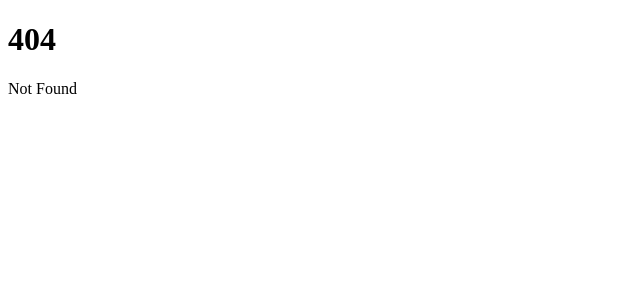
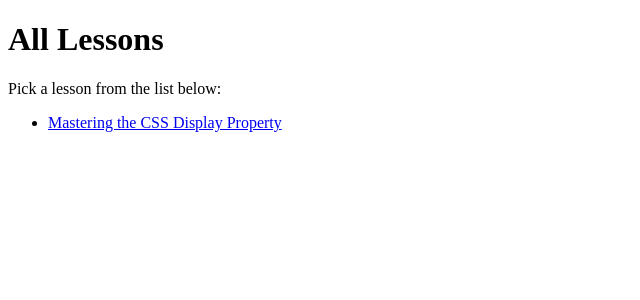
Before and after one commit to koflaherty/css-workshop, a SvelteKit app: page /lessons in a window 1280 px wide. Before the commit this address had no page. Shown: the top 300 px of the page, without its empty margins (0-640 px from the left). Built offline with nearby package versions, Linux system fonts and the light colour scheme.

Commit message:
Setup better lesson structure

```diff
--- a/src/routes/landing/+page.svelte
+++ b/src/routes/landing/+page.svelte
@@ -2,7 +2,6 @@
 	import { goto } from '$app/navigation';
 	import { auth, logout, realtimeDb } from '$lib/firebase';
 	import { ref, set } from 'firebase/database';
-	import MarkdownExample from '../../lessons/MarkdownExample.svx';
 
 	// Handle logout and redirect to the home page.
 	const handleLogout = async () => {
@@ -18,8 +17,5 @@
 <h1>Landing Page</h1>
 <p>You are now signed in anonymously. Welcome!</p>
 
-<!-- Render our MDsvex component -->
-<MarkdownExample name="SvelteKit" />
-
 <!-- Logout button -->
 <button on:click={handleLogout}>Logout</button>
--- /dev/null
+++ b/src/routes/lessons/+page.svelte
@@ -0,0 +1,16 @@
+<script lang="ts">
+	export let data: {
+		lessons: { slug: string; title: string }[];
+	};
+</script>
+
+<h1>All Lessons</h1>
+<p>Pick a lesson from the list below:</p>
+
+<ul>
+{#each data.lessons as lesson}
+	<li>
+		<a href="/lessons/{lesson.slug}">{lesson.title}</a>
+	</li>
+{/each}
+</ul>
--- /dev/null
+++ b/src/routes/lessons/+page.ts
@@ -0,0 +1,11 @@
+import type { PageLoad } from './$types';
+
+export const load: PageLoad = async () => {
+	// Replace this with your real lessons list or fetch from an API, etc.
+	const lessons = [
+		{ slug: '01-display', title: 'Mastering the CSS Display Property' },
+		// { slug: '02-layout', title: 'An Example Second Lesson' },
+	];
+
+	return { lessons };
+};
```
Also changed, not shown: src/routes/lessons/[slug]/+page.svelte (added, +13 -0 lines), src/routes/lessons/[slug]/+page.ts (added, +18 -0 lines), 1 other file (tests, documents, lock files or other folders).
